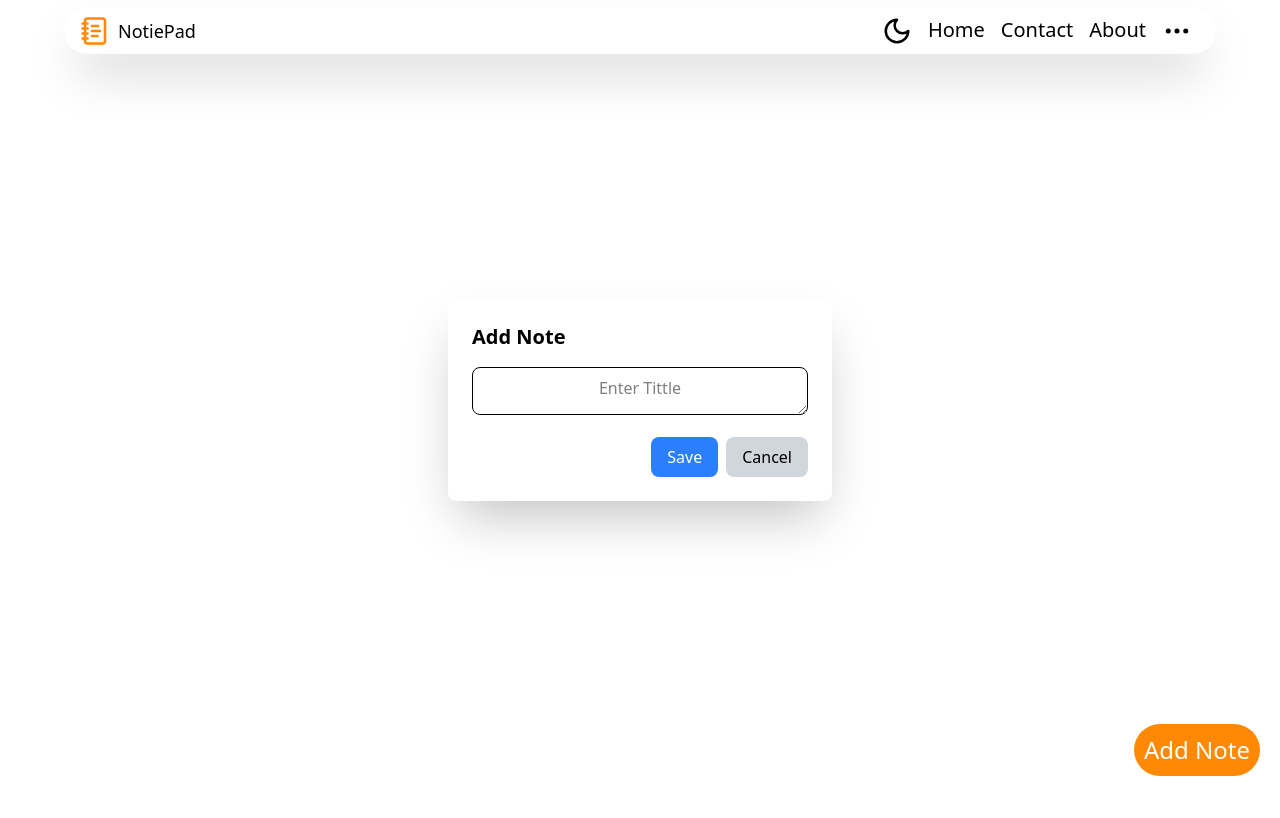
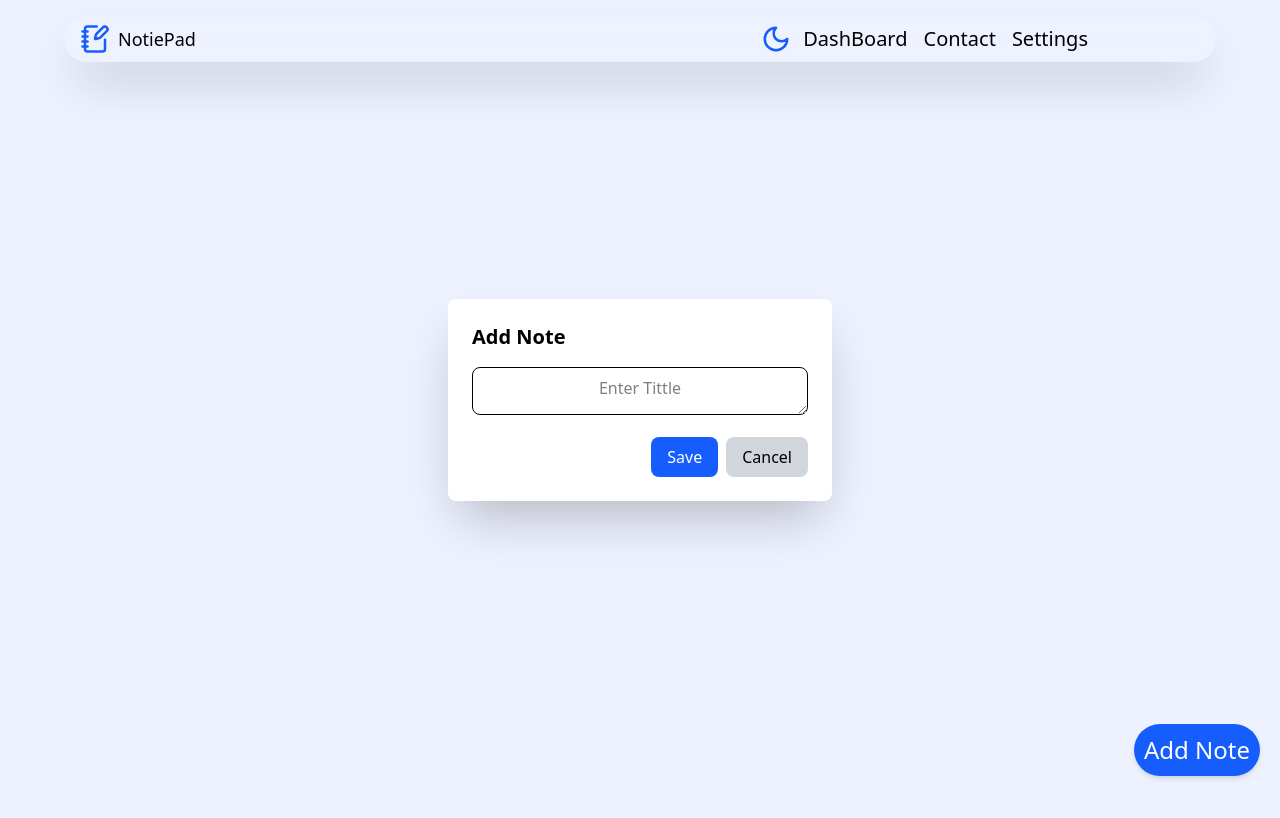
Before and after one commit to Smanikanta21/NotePad, a React (Vite) app: page /home in a window 1280 px wide. Both pictures are taken after a click on the button "Add Note". Shown: the top 818 px of the page. Built offline with nearby package versions, Linux system fonts and the light colour scheme.

Commit message:
feat: implement settings page and update navigation links

```diff
--- a/src/App.css
+++ b/src/App.css
@@ -1,5 +1,5 @@
 body.light{
-  background-color: white;
+  background-color: #eef2ff;
   color: black;
 }
 
--- a/src/App.jsx
+++ b/src/App.jsx
@@ -4,6 +4,7 @@ import Home from './components/Home'
 import Login from './components/LoginPage'
 import Signup from './components/SignupPage'
 import LandingPage from './components/LandingPage'
+import SettingsPage from './components/settings'
 import { BrowserRouter,Routes,Route,Outlet } from 'react-router-dom'
 function App() {
 
@@ -16,7 +17,7 @@ function App() {
 
         <Route element={<><Nav /><Outlet /></>}>
           <Route path='/home' element={<Home />} />
-          <Route path='/about' element={<div>About</div>} />
+          <Route path='/settings' element={<SettingsPage/>}/>
           <Route path='/contact' element={<div>Contact</div>} />
         </Route>
       </Routes>
--- a/src/components/Home.jsx
+++ b/src/components/Home.jsx
@@ -18,7 +18,7 @@ const Home = () => {
         <div>
           <div className='h-screen'>
               <div className='fixed bottom-6 right-5'>
-                <button onClick={() => setModal(true)} className='text-2xl rounded-full bg-orange-400 p-2.5 bottom-6 text-white'>Add Note</button>
+                <button onClick={() => setModal(true)} className='text-2xl rounded-full bg-blue-600 p-2.5 shadow-md hover:shadow-2xl hover:scale-105 transition-all duration-200 bottom-6 text-white'>Add Note</button>
               </div>
               {modal && (
                 <div className='fixed inset-0 bg-opacity-50 flex items-center justify-center z-50'>
@@ -32,7 +32,7 @@ const Home = () => {
                             alert('Please enter a tittle')
                           }else{
                            setModal(false)}}}
-                        className='bg-blue-500 text-white px-4 py-2 rounded-lg hover:bg-blue-600'> Save</button>
+                        className='bg-blue-600 text-white px-4 py-2 rounded-lg hover:bg-blue-600'> Save</button>
                       <button
                         onClick={() => setModal(false)}
                         className='bg-gray-300 px-4 py-2 rounded-lg hover:bg-gray-400'
--- a/src/components/LandingPage.jsx
+++ b/src/components/LandingPage.jsx
@@ -15,7 +15,7 @@ const LandingPage = () => {
                 </div>
                 <div className="relative z-10">
                     <div className="fixed top-0 left-0 w-full z-30 backdrop-blur-sm shadow-md border-b border-white/20 pb-3.5">
-                        <nav className="flex md:ml-11 w-full md:w-11/12 md:flex-row gap-4 md:gap-7 justify-center pt-6 md:justify-around md:pt-12 flex-col items-center">
+                        <nav className="flex md:ml-11 w-full md:w-11/12 md:flex-row gap-4 md:gap-7 justify-center pt-6 md:justify-around md:pt-2 flex-col items-center">
                             <div className="flex gap-5 flex-row justify-center items-center">
                                 <Notebook className="bg-clip-text bg-gradient-to-r from-indigo-500 via-purple-500 to-pink-500" size={30} />
                                 <a href="#" className="text-4xl font-bold">NotePad</a>
@@ -44,7 +44,7 @@ const LandingPage = () => {
                         </nav>
                     </div>
                     <div className="flex md:flex-row flex-col gap-6 md:gap-0 justify-center items-center h-screen lg:px-32 md:px-18 text-center backdrop-blur-md">
-                        <h1 className="text-5xl md:mt-0 mt-10 px-6 md:text-8xl font-bold text-transparent bg-clip-text bg-gradient-to-r from-indigo-600 via-purple-500 to-pink-500">
+                        <h1 className="text-5xl md:mt-0 mt-10 px-6 md:text-7xl font-bold text-transparent bg-clip-text bg-gradient-to-r from-indigo-600 via-purple-500 to-pink-500">
                             Handwrite, brainstorm, and build ideas with your team — all in one beautiful, collaborative space
                         </h1>
                             <div className="block md:hidden items-center p-3 text-white rounded-xl bg-blue-600">
@@ -101,7 +101,7 @@ const LandingPage = () => {
                     <section id="Contact" className="w-full px-6 py-16 md:py-24">
                         <div className="max-w-6xl mx-auto bg-indigo-50 rounded-[3rem] p-10 md:p-16 shadow-xl relative overflow-hidden" style={{ backgroundImage: 'url(https://keynote.tailwindui.com/_next/static/media/background-newsletter.488a0204.jpg)', backgroundSize: 'cover', backgroundPosition: 'center top -80px' }}>
 
-                            <div className="md:flex hidden justify-center w-full h-[50vh] py-20 ">
+                            <div className="md:flex hidden justify-center w-full md:h-[60vh] py-20 ">
                                 <div className="w-[80vw] h-full bg-cover gap-48 bg-center rounded-br-full flex justify-evenly pr-10 items-center rounded-tr-full" style={{ backgroundImage: `url(${bg})`, backgroundRepeat: 'no-repeat', backgroundSize: 'cover', backgroundPosition: 'center top -280px', width: '80vw' }} >
                                     <div className="flex gap-4 px-8 flex-col">
                                         <h1 className="font-bold text-3xl">Contact Info</h1>
--- a/src/components/Nav.jsx
+++ b/src/components/Nav.jsx
@@ -1,63 +1,58 @@
 import { React, useState, useEffect } from 'react'
-import { LucideMenu, Sun, Moon,Ellipsis,NotebookText } from 'lucide-react'
+import { LucideMenu, Sun, Moon, Ellipsis, NotebookPen } from 'lucide-react'
 import { Link } from 'react-router-dom'
 const Nav = () => {
-    const[theme,SetTheme]=useState(false)
-    const[showMenu,SetShowMenu]=useState(false)
-    const[savedTheme, setSavedTheme] = useState(localStorage.getItem('theme') || 'light');
+  const [theme, SetTheme] = useState(false)
+  const [showMenu, SetShowMenu] = useState(false)
+  const [savedTheme, setSavedTheme] = useState(localStorage.getItem('theme') || 'light');
   useEffect(() => {
     const savedTheme = localStorage.getItem('theme');
     if (savedTheme) {
       SetTheme(savedTheme === 'dark');
     }
   }, []);
-    const[mdMenu,setMdMenu]=useState(false)
+  const [mdMenu, setMdMenu] = useState(false)
 
-    useEffect(()=> {
-      document.body.classList.remove('light','dark')
-      document.body.classList.add(theme ? 'dark':'light')
+  useEffect(() => {
+    document.body.classList.remove('light', 'dark')
+    document.body.classList.add(theme ? 'dark' : 'light')
     const savedTheme = localStorage.getItem('theme');
-    },[theme])
+  }, [theme])
   return (
-    <div className='items-center justify-center flex mt-2 relative'>
-        <div className={`md:flex text-2xl font-medium justify-center items-center w-[90%] md:flex-row md:items-center md:justify-between z-10 md:text-3xl px-4 py-2 rounded-3xl shadow-2xl ${theme ? "bg-black text-white shadow-white shadow-2xl" : "bg-white text-black shadow-2xl"}`}>
-            <div className='flex items-center'>
-                <div className='md:hidden relative'><button onClick={()=>SetShowMenu(!showMenu)}><LucideMenu/></button></div>
+    <div className='flex flex-row justify-center items-center mt-4 fixed top-0 left-0 right-0'>
+      <div className={`md:flex backdrop-blur-sm text-2xl font-medium items-center w-full max-w-6xl flex-row md:items-center md:justify-between z-10 md:text-3xl px-4 py-2 rounded-3xl shadow-2xl ${theme ? "bg-transparent text-white" : "bg-transparent text-black"}`}>
+        <div className='w-[90%] flex justify-between items-center'>
+          <div className='flex items-center justify-center'>
+            <div className='md:hidden relative'><button onClick={() => SetShowMenu(!showMenu)}><LucideMenu /></button></div>
             <Link to="/" className='flex items-center mx-22 md:mx-0 md:gap-2'>
-                    <NotebookText size={30} className='text-orange-400' />
+              <NotebookPen size={30} className='text-blue-600' />
               <span className='text-lg'>NotiePad</span>
             </Link>
           </div>
+          <div className='flex flex-row gap-3 justify-center items-center'>
+            <div className='md:flex md:items-center'><button onClick={() => { SetTheme(prev => !prev) }}>{theme ? <Sun size={30} className='text-yellow-400' /> : <Moon size={30} className='text-blue-600' />}</button></div>
             <div className='md:flex hidden md:gap-4 text-xl' id='nav-links'>
-                <div className='flex items-center'><button onClick={()=> {SetTheme(prev => !prev)}}>{theme ? <Sun size={30}/> : <Moon size={30}/>}</button></div>
-                <Link to="/" className="group relative transform transition-transform duration-300 hover:scale-110">
-                  <span className="transition-colors duration-300 group-hover:text-orange-400">Home</span>
-                  <span className="absolute left-0 bottom-0 h-0.5 w-0 bg-orange-400 transition-all duration-300 group-hover:w-full"></span>
+              <Link to="/home" className="group relative transform transition-transform duration-300 hover:scale-110">
+                <span className="transition-colors duration-300 group-hover:text-blue-600">DashBoard</span>
+                <span className="absolute left-0 bottom-0 h-0.5 w-0 bg-blue-600 transition-all duration-300 group-hover:w-full"></span>
               </Link>
               <Link to="/contact" className="group relative transform transition-transform duration-300 hover:scale-110">
-                  <span className="transition-colors duration-300 group-hover:text-orange-400">Contact</span>
-                  <span className="absolute left-0 bottom-0 h-0.5 w-0 bg-orange-400 transition-all duration-300 group-hover:w-full"></span>
+                <span className="transition-colors duration-300 group-hover:text-blue-600">Contact</span>
+                <span className="absolute left-0 bottom-0 h-0.5 w-0 bg-blue-600 transition-all duration-300 group-hover:w-full"></span>
               </Link>
-                <Link to="/about" className="group relative transform transition-transform duration-300 hover:scale-110">
-                  <span className="transition-colors duration-300 group-hover:text-orange-400">About</span>
-                  <span className="absolute left-0 bottom-0 h-0.5 w-0 bg-orange-400 transition-all duration-300 group-hover:w-full"></span>
+              <Link to="/settings" className="group relative transform transition-transform duration-300 hover:scale-110">
+                <span className="transition-colors duration-300 group-hover:text-blue-600">Settings</span>
+                <span className="absolute left-0 bottom-0 h-0.5 w-0 bg-blue-600 transition-all duration-300 group-hover:w-full"></span>
               </Link>
-                <Ellipsis size={30} className='hidden md:block mr-2' onClick={() => {const hide = document.getElementById('nav-links')
-                  if (hide.style.display === 'none' || hide.style.display === '') {
-                    hide.style.display = 'flex';
-                  } else {
-                    hide.style.display = 'none';
-                  }
-                }
-
-              } />
+            </div>
+          </div>
         </div>
       </div>
       {showMenu && (
         <div className="absolute top-20 left-4 right-4 md:hidden bg-white p-4 rounded-xl shadow-lg z-50 flex flex-col gap-2">
           <Link to="/">Home</Link>
           <Link to="/contact">Contact</Link>
-            <Link to="/about">About</Link>
+          <Link to="/settings">Settings</Link>
         </div>
       )}
     </div>
--- /dev/null
+++ b/src/components/settings.jsx
@@ -0,0 +1,19 @@
+import React from 'react'
+import bg from '../assets/bg-assets.jpg'
+import { Settings } from 'lucide-react'
+const Setting = () => {
+    return (
+        <div className='h-screen flex items-center justify-center'>
+            <div className='w-[95vw] h-screen border md:mt-32 mt-36'>
+                <div className='flex justify-center items-center'><h1 className='md:text-5xl pt-2 font-bold text-2xl'>Settings</h1></div>
+                <div className='flex items-center justify-center w-full py-5 border'>
+                    <h1 className='flex justify-center gap-2'><Settings/>Appearance</h1>
+                    <div>
+
+                    </div>
+                </div>
+            </div>
+        </div>
+    )
+}
+export default Setting;
```
Also changed, not shown: src/components/LoginPage.jsx (+12 -8 lines), src/components/SignupPage.jsx (+14 -9 lines). Lines whose indentation alone changed are shown as unchanged.
